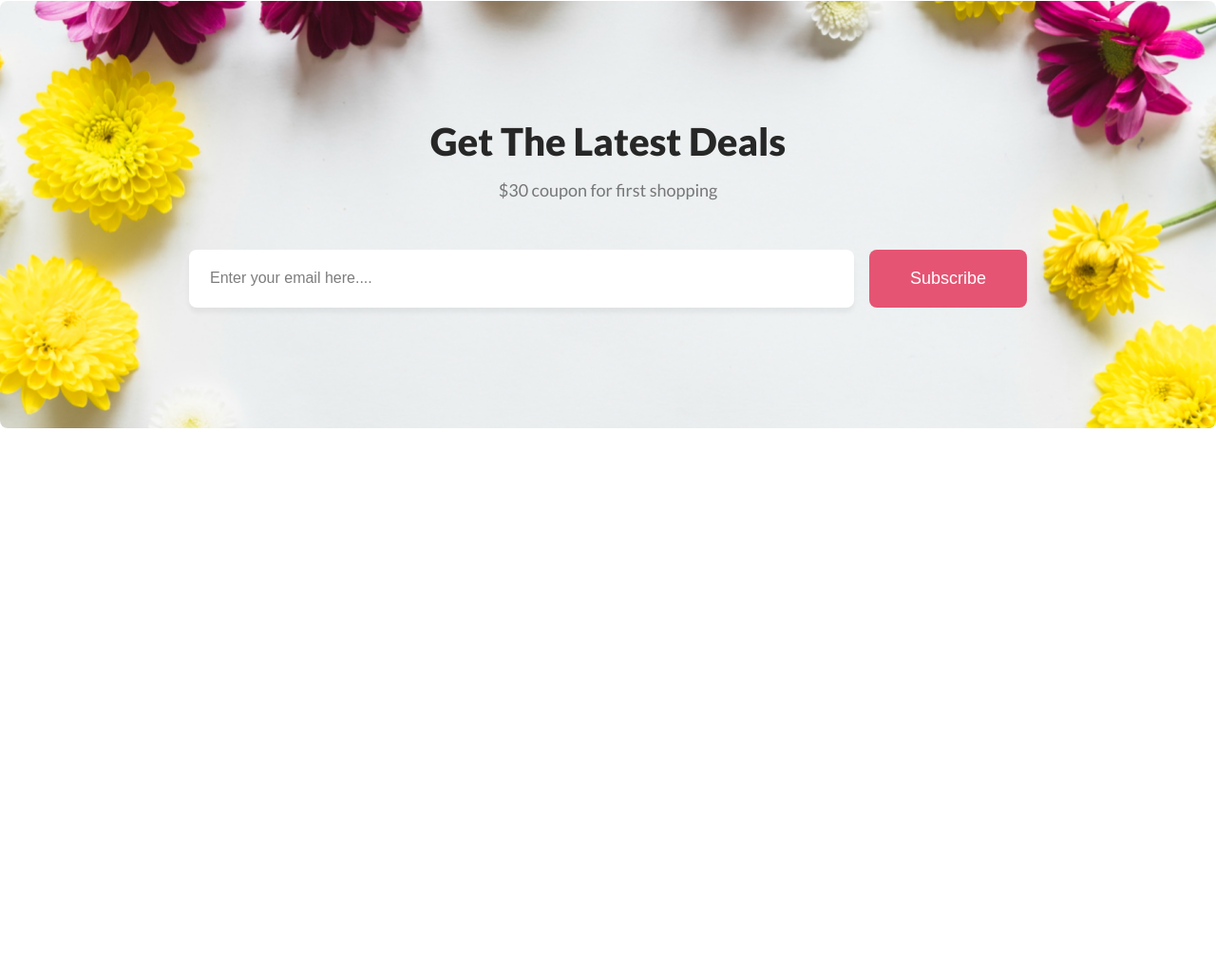
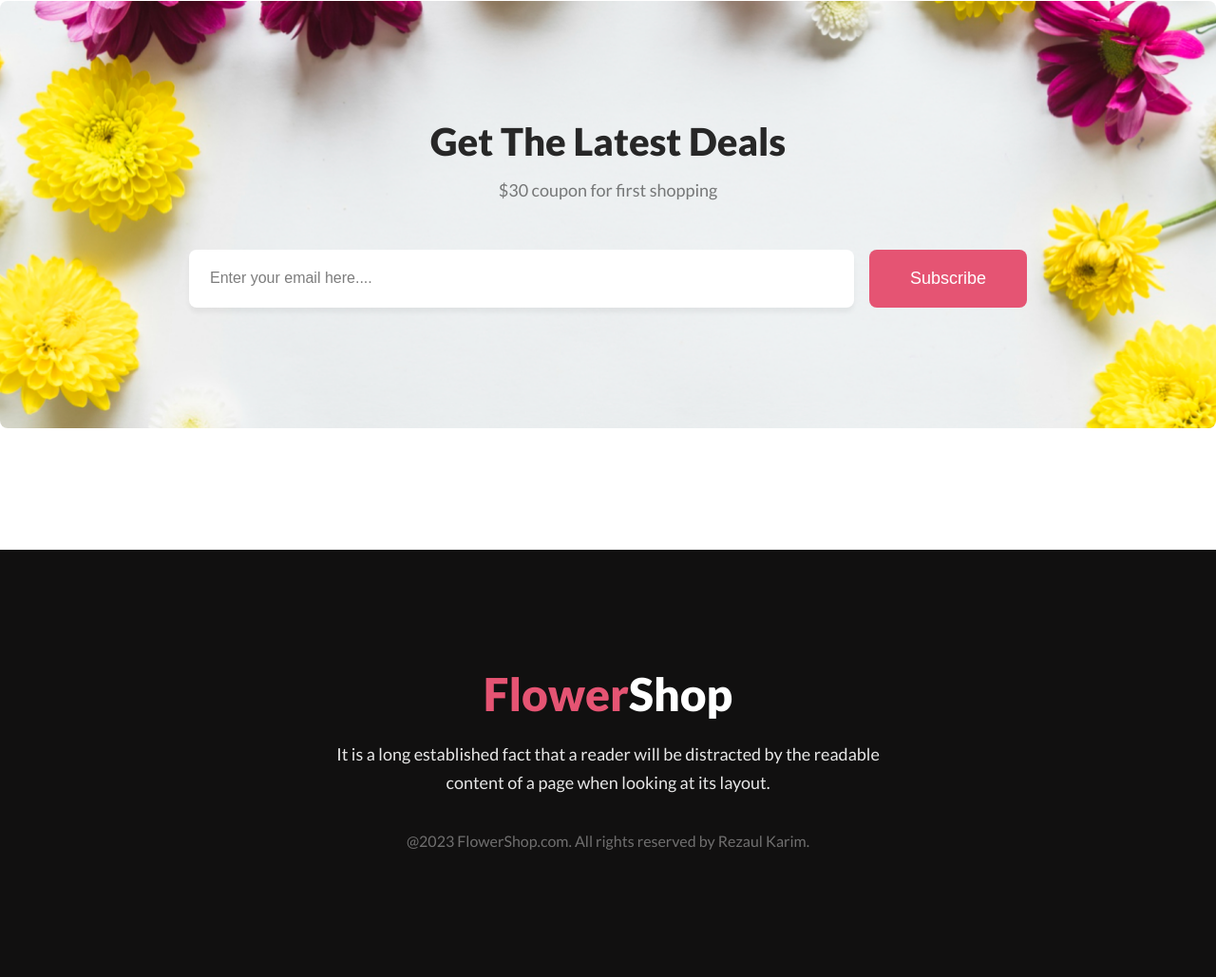
Before and after one commit to webdevreza/flowers-shop, a plain HTML site: page index.html in a window 1280 px wide. Shown: the part 3830-4859 px from the top of the page at 95% size. Before the commit the page ends 4409 px from the top, so only its background shows below. Drawn offline with Linux system fonts and the light colour scheme.

Commit message:
Footer Done

```diff
--- a/css/style.css
+++ b/css/style.css
@@ -246,3 +246,32 @@ Newsletter Section
   border: none;
   cursor: pointer;
 }
+
+/* ==============
+footer
+=================*/
+.footer {
+  background-color: #111010;
+}
+.footer-title {
+  font-size: 48px;
+  font-weight: 800;
+  color: #e55473;
+  text-align: center;
+  margin-bottom: 24px;
+}
+.footer-title span {
+  color: #fff;
+}
+.footer-text {
+  max-width: 625px;
+  margin: 0 auto;
+  margin-bottom: 32px;
+  text-align: center;
+  color: rgba(255, 255, 255, 0.9);
+}
+.copy-right-text {
+  font-size: 16px;
+  text-align: center;
+  color: rgba(255, 255, 255, 0.4);
+}
--- a/index.html
+++ b/index.html
@@ -13,7 +13,7 @@
     <link rel="stylesheet" href="css/style.css" />
   </head>
   <body>
-    <!-- header-section -->
+    <!-- header -->
     <header class="header">
       <div class="header-info">
         <h1 class="header-title">
@@ -131,5 +131,16 @@
         </form>
       </section>
     </main>
+    <!-- footer -->
+    <footer class="footer section-padding">
+      <h2 class="footer-title">Flower<span>Shop</span></h2>
+      <p class="footer-text">
+        It is a long established fact that a reader will be distracted by the
+        readable content of a page when looking at its layout.
+      </p>
+      <p class="copy-right-text">
+        @2023 FlowerShop.com. All rights reserved by Rezaul Karim.
+      </p>
+    </footer>
   </body>
 </html>
```
